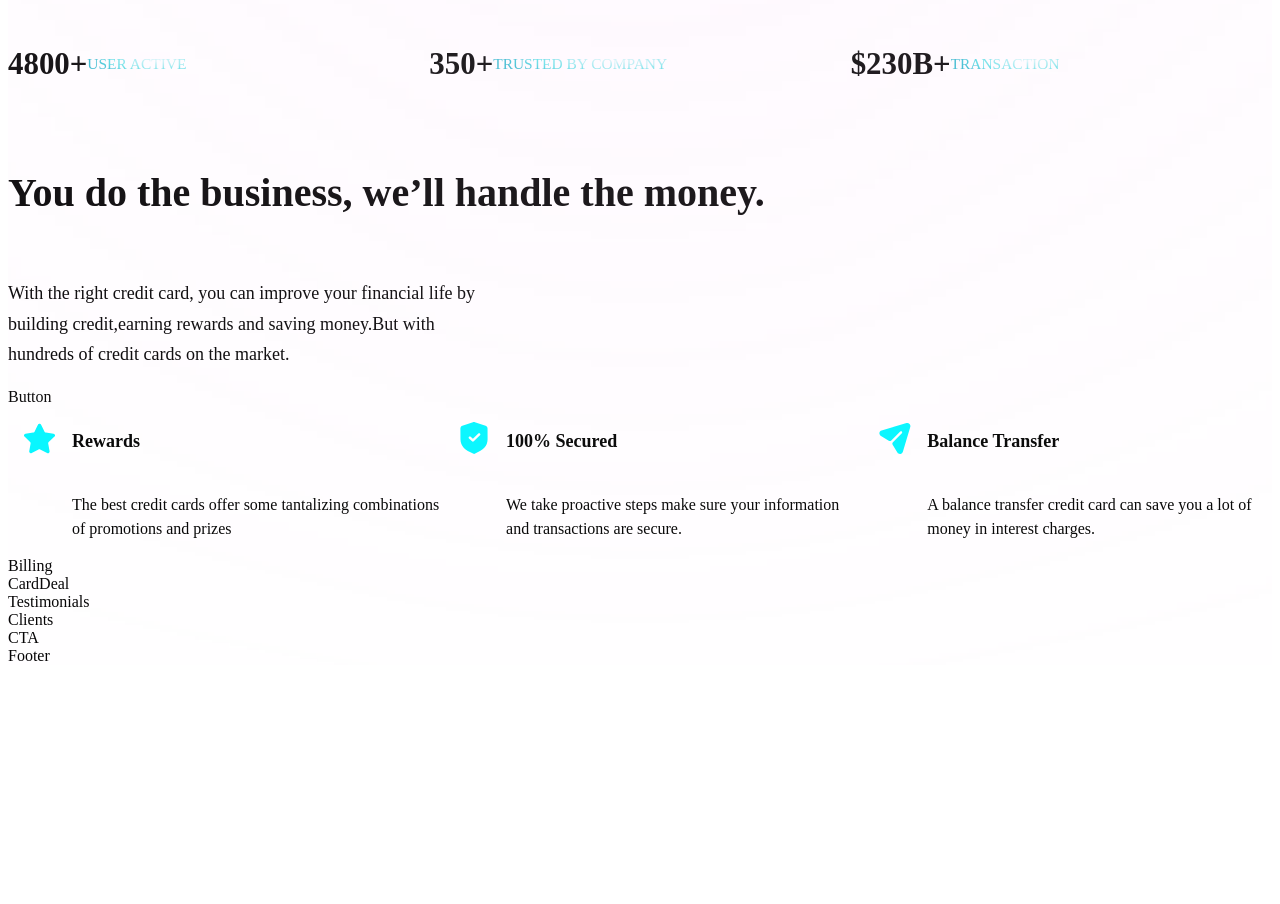
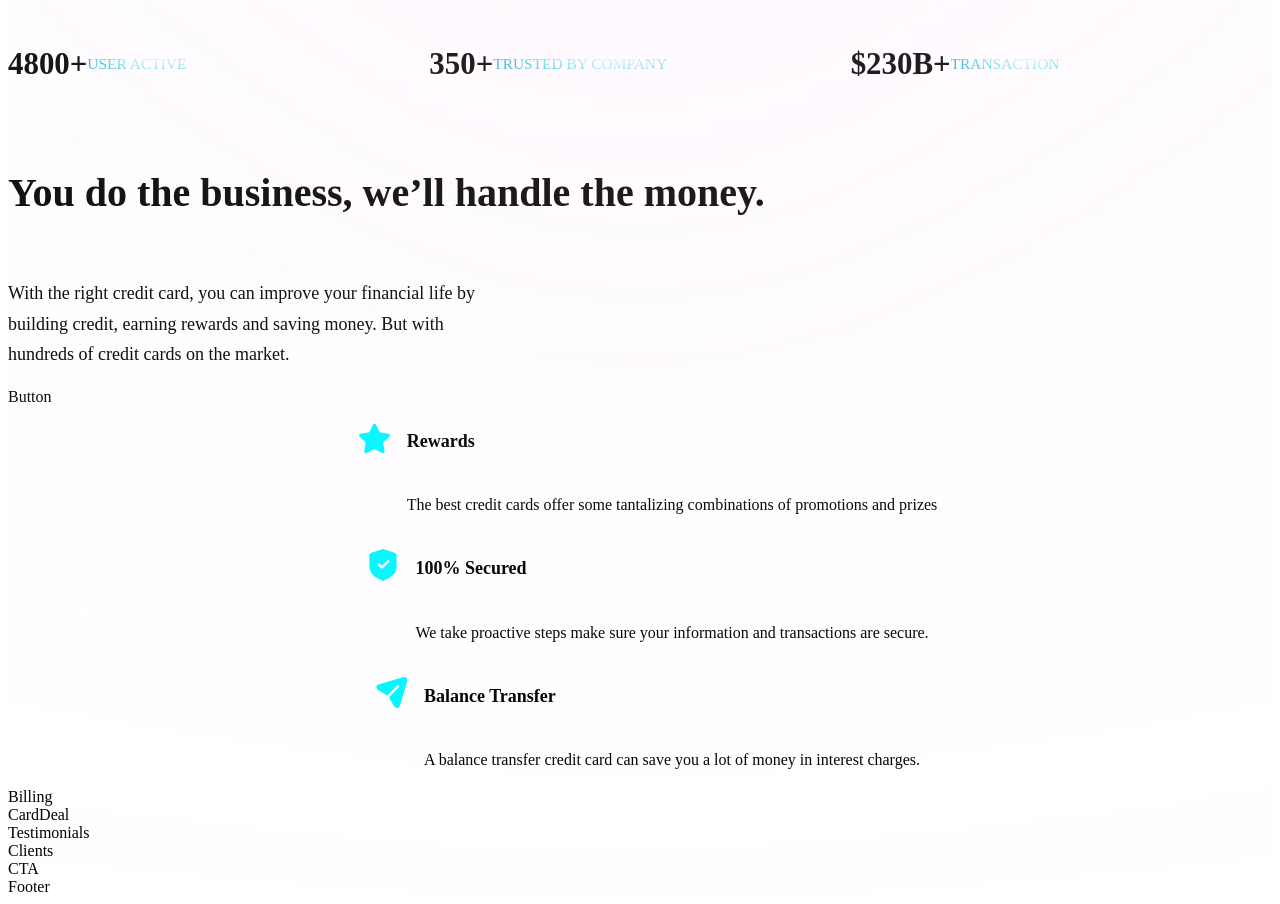
Before and after one commit to rockyishimwe/hoobank, a React (Vite) app: page / in a window 1280 px wide. Shown: the part 1860-2764 px from the top of the page. Before the commit the page ends 2533 px from the top, so only its background shows below. Built offline with nearby package versions, Linux system fonts and the light colour scheme.

Commit message:
:fixed a bug in business section

```diff
--- a/src/components/Business.jsx
+++ b/src/components/Business.jsx
@@ -1,11 +1,11 @@
+import { features } from "../constants";
+import styles, { layout } from "../style";
+import Button from "./Button";
 
-import {features} from "../constants";
-import styles,{layout} from "../style";
-import Button from "./Button";
-const FeatureCard = ({icon,title,content ,index})=>(
-  <div className={`flex flex-row p-6 rounded-[20px] ${index !== features.length-1 ? "mb-6":"mb-0"} feature-card`}>
+const FeatureCard = ({ icon, title, content, index }) => (
+  <div className={`flex flex-row p-6 rounded-[20px] ${index !== features.length - 1 ? "mb-6" : "mb-0"} feature-card`}>
     <div className={`w-[64px] h-[64px] rounded-full ${styles.flexCenter} bg-dimBlue`}>
-      <img src={icon} alt="star" className="w-[50%] h-[50%] object-contain"/>
+      <img src={icon} alt="star" className="w-[50%] h-[50%] object-contain" />
     </div>
     <div className="flex-1 flex flex-col ml-3">
       <h4 className="font-poppins font-semibold text-white text-[18px] leading-[23.4px] mb-1">
@@ -17,22 +17,29 @@ const FeatureCard = ({icon,title,content ,index})=>(
     </div>
   </div>
 );
-const Business = ()=>(
-  <section id= "features" className= {layout.section}>
+
+const Business = () =>  (
+  <section id="features" className={layout.section}>
     <div className={layout.sectionInfo}>
       <h2 className={styles.heading2}>
-        You do the business, <br className= "sm:block hidden" /> we’ll handle the money.
+        You do the business, <br className="sm:block hidden" /> we’ll handle
+        the money.
       </h2>
       <p className={`${styles.paragraph} max-w-[470px] mt-5`}>
-        With the right credit card, you can improve your financial life by building credit,earning rewards and saving money.But with hundreds of credit cards on the market.
+        With the right credit card, you can improve your financial life by
+        building credit, earning rewards and saving money. But with hundreds
+        of credit cards on the market.
       </p>
-      <Button styles={`mt-10`}/>
+
+      <Button styles={`mt-10`} />
     </div>
-    <div className = {`${layout.sectionImg} flex-col}`}>
-      {features.map((feature,index)=>(
-        <FeatureCard key={feature.id} {...feature} index={index}/>
+
+    <div className={`${layout.sectionImg} flex-col`}>
+      {features.map((feature, index) => (
+        <FeatureCard key={feature.id} {...feature} index={index} />
       ))}
     </div>
   </section>
 );
+
 export default Business;
```
